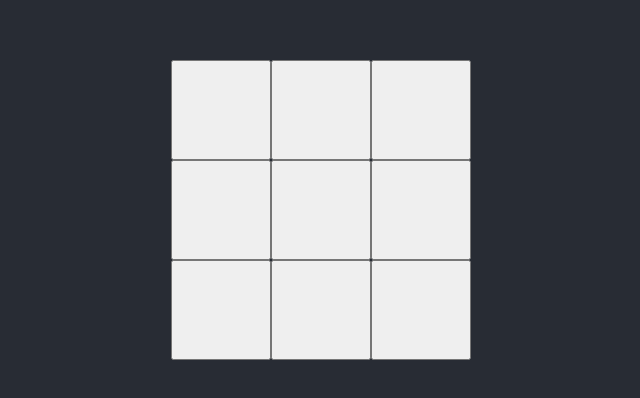
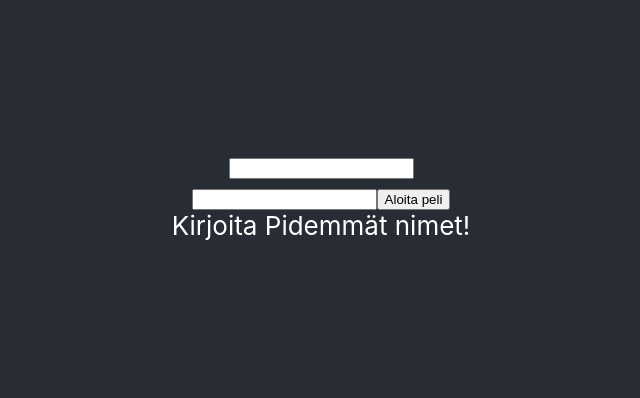
Before and after one commit to juvuorin/React-kurssi, a React (Create React App) app: page / in a window 1280 px wide. Shown: the part 190-588 px from the top of the page, without its empty margins (319-959 px from the left). Built offline with nearby package versions, Linux system fonts and the light colour scheme.

Commit message:
tiistain_koodit

```diff
--- a/src/App.js
+++ b/src/App.js
@@ -1,31 +1,109 @@
 import React, { useState } from 'react';
 import './App.css';
 import Ruutu from "./ruutu.js";
+import { render } from 'react-dom';
 
-function App() {
-  const [pelilauta, setPelilauta] = useState ([" ", " ", " ", " ", " ", " ", " ", " ", " "])
+const App = () => {
+
+const voittorivit =
+ [[0,1,2],
+  [3,4,5],
+  [6,7,8],
+  [0,3,6],
+  [1,4,7],
+  [2,5,8],
+  [0,4,8],
+  [2,4,6]]
+
+  const [pelilauta, setPelilauta] = useState([" ", " ", " ", " ", " ", " ", " ", " ", " "])
   const [teksti, setTeksti] = useState("")
   const [näytäNappula, setNäytäNappula] = useState(false)
+  const [pelivuoroX, setPelivuoroX] = useState(true)
+  const [peliKäynnissä, setPelikäynnissä] = useState(false)
+  //[0] = Pelaalja O, [1] = Pelaaja X
+  const [pelaajat, setPelaajat] = useState(["", ""])
+
+  const voittikoX = () => {
+
+    voittorivit.some(alkio=>{
+      if (pelilauta[alkio[0]] =="X" && pelilauta[alkio[1]]=="X" && pelilauta[alkio[2]]=="X") {
+        return true;
+      }
+
+
+    })
+
+ /*    for (let voittorivi in voittorivit) {
+      if (pelilauta[voittorivi[0]] =="X" && pelilauta[voittorivi[1]]=="X" && pelilauta[voittorivi[2]]=="X") {
+        return true;
+      }
+    } */
+  }
   function tekstiMuuttui(event) {
     if (event.target.value == "salasana") {
       setNäytäNappula(true)
     }
     setTeksti(event.target.value);
+  }
+  const nimiOMuuttui = (tapahtuma) => {
+    let kopio = pelaajat.slice()
+    kopio[0] = tapahtuma.target.value
+    setPelaajat(kopio);
+  }
+  const nimiXMuuttui = (tapahtuma) => {
+    let kopio = pelaajat.slice()
+    kopio[1] = tapahtuma.target.value
+    setPelaajat(kopio);
 
   }
-  const nappulaPainettu = () => {
-    setTeksti("")
+
+
+  /* const [teksti, setTeksti] = useState("")
+  const [näytäNappula, setNäytäNappula] = useState(false)
+  const [pelivuoroX,setPelivuoroX] =useState(true)
+  const [peliKäynnissä,setPelikäynnissä] = useState(false)
+  //[0] = Pelaalja O, [1] = Pelaaja X
+  const [pelaajat, setPelaajat] = useState (["", ""])
+   */
+
+  const aloitaNappiPainettu = () => {
+
+    if (pelaajat[0].length > 0 && pelaajat[1].length > 0) {
+      setPelikäynnissä(true)
+
+    } else {
+
+    }
+
   }
-  const ruutuValittu = () =>{
-    console.log("Ruutuvalittu")
+  const ruutuValittu = (indeksi) => {
+    if (pelilauta[indeksi] == " ") {
+      let kopio = pelilauta.slice()
+      if (pelivuoroX) {
 
+        kopio[indeksi] = "X"
+        setPelilauta(kopio)
+        setPelivuoroX(false)
+      } else {
+
+        kopio[indeksi] = "O"
+        setPelilauta(kopio)
+        setPelivuoroX(true)
+      }
+    }
+    //Conditional rendering
   }
   return (<div className="App">
     <header className="App-header">
       <div className="game">
+        <input type="text" value={pelaajat[0]} onChange={(event) => nimiOMuuttui(event)} ></input>
+        <input type="text" value={pelaajat[1]} onChange={(event) => nimiXMuuttui(event)}></input>
+        {!peliKäynnissä && <button onClick={aloitaNappiPainettu}>Aloita peli</button>}
+        {(pelaajat[0].length < 1 || pelaajat[1].length < 1) && <div>Kirjoita Pidemmät nimet!</div>}
+        {voittikoX() && "X voitti"}
+        <br></br>
 
-      {pelilauta.map((alkio,indeksi) =>(<Ruutu key={indeksi} funktio={ruutuValittu} ruuduntila={alkio}/>))}
-
+        {peliKäynnissä && pelilauta.map((alkio, indeksi) => <Ruutu key={indeksi} funktio={ruutuValittu} indeksi={indeksi} ruuduntila={alkio} />)}
 
       </div>
     </header>
--- a/src/ruutu.js
+++ b/src/ruutu.js
@@ -2,7 +2,7 @@ import React from 'react';
 
 export function Ruutu(props){
     return(
-        <button className="nappi" onClick={props.funktio}>
+        <button className="nappi" onClick={()=>props.funktio(props.indeksi)}>
            {props.ruuduntila}
         </button>
     );
```
